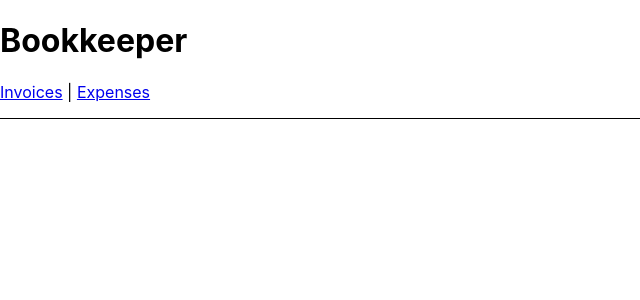
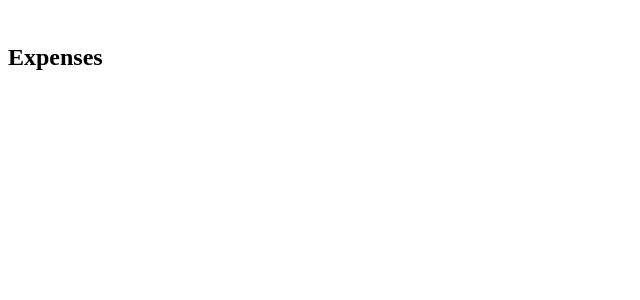
Before and after one commit to Sergi-Virgili/React-CI-CD, a React (Create React App) app: page /expenses in a window 1280 px wide. Shown: the top 300 px of the page, without its empty margins (0-640 px from the left). Built offline with nearby package versions, Linux system fonts and the light colour scheme.

Commit message:
routes test router in pages

```diff
--- a/src/App.js
+++ b/src/App.js
@@ -3,7 +3,7 @@
 export default function App() {
   return (
     <div>
-      <h1>Bookkeeper</h1>
+      <h1>App</h1>
       <nav
         style={{
           borderBottom: "solid 1px",
--- a/src/index.js
+++ b/src/index.js
@@ -1,15 +1,19 @@
 import React from "react";
 import ReactDOM from "react-dom/client";
-import "./index.css";
+import { BrowserRouter, Routes, Route } from "react-router-dom";
 import App from "./App";
-import reportWebVitals from "./reportWebVitals";
-import { BrowserRouter } from "react-router-dom";
+import Expenses from "./pages/Expenses";
+import Invoices from "./pages/Invoices";
 
 const root = ReactDOM.createRoot(document.getElementById("root"));
 root.render(
   <React.StrictMode>
     <BrowserRouter>
-      <App />
+      <Routes>
+        <Route path="/" element={<App />} />
+        <Route path="expenses" element={<Expenses />} />
+        <Route path="invoices" element={<Invoices />} />
+      </Routes>
     </BrowserRouter>
   </React.StrictMode>
 );
@@ -17,4 +21,4 @@
 // If you want to start measuring performance in your app, pass a function
 // to log results (for example: reportWebVitals(console.log))
 // or send to an analytics endpoint. Learn more: https://bit.ly/CRA-vitals
-reportWebVitals();
+// reportWebVitals();
--- /dev/null
+++ b/src/pages/Expenses.jsx
@@ -0,0 +1,7 @@
+export default function Expenses() {
+  return (
+    <main style={{ padding: "1rem 0" }}>
+      <h2>Expenses</h2>
+    </main>
+  );
+}
--- /dev/null
+++ b/src/pages/Invoices.jsx
@@ -0,0 +1,7 @@
+export default function Invoices() {
+  return (
+    <main style={{ padding: "1rem 0" }}>
+      <h2>Invoices</h2>
+    </main>
+  );
+}
```
